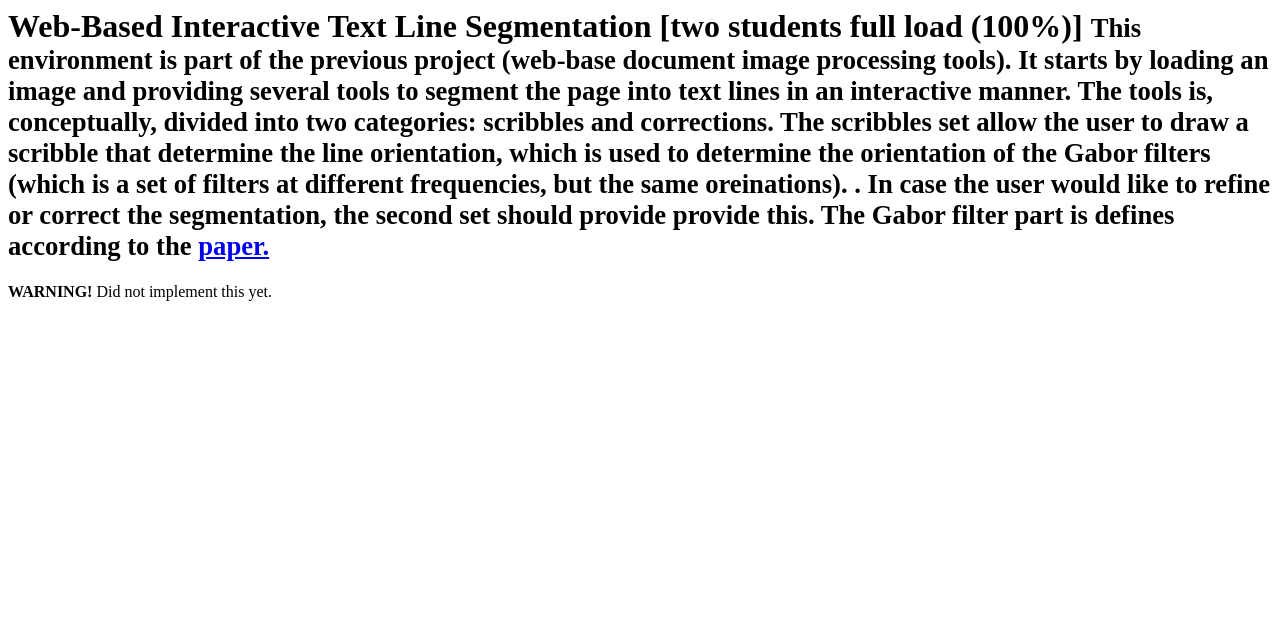
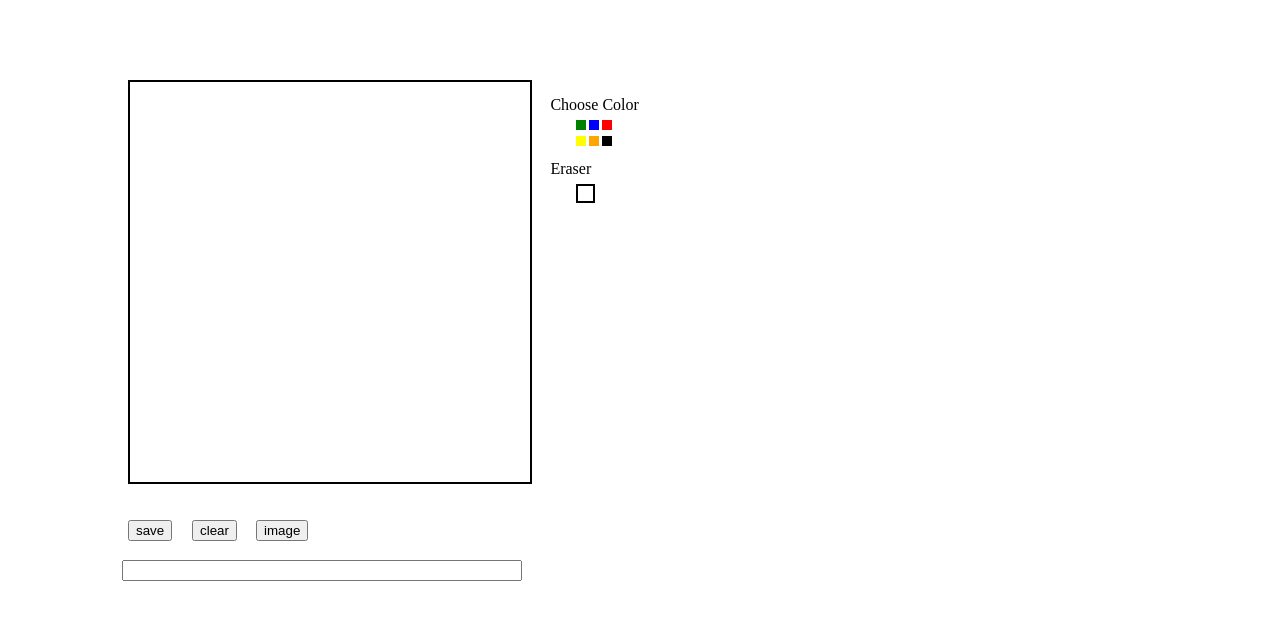
Before and after one commit to Tree151/TIPS-GT, a plain HTML site: page src/app/app.component.html in a window 1280 px wide. Drawn offline with Linux system fonts and the light colour scheme.

Commit message:
Add files via upload

```diff
--- a/src/app/app.component.html
+++ b/src/app/app.component.html
@@ -1,8 +1,18 @@
 <app-header></app-header>
-<div class="well">
-  <div class="page-header">
-    <h1>Web-Based Interactive Text Line Segmentation [two students full load (100%)]
-      <small>This environment is part of the previous project (web-base document image processing tools). It starts by loading an image and providing several tools to segment the page into text lines in an interactive manner. The tools is, conceptually, divided into two categories: scribbles and corrections. The scribbles set allow the user to draw a scribble that determine the line orientation, which is used to determine the orientation of the Gabor filters (which is a set of filters at different frequencies, but the same oreinations). . In case the user would like to refine or correct the segmentation, the second set should provide provide this. The Gabor filter part is defines according to the <a href="https://www.cs.bgu.ac.il/~tiip171/wiki.files/InteractiveSegmentation.pdf">paper.</a></small></h1>
-  </div>
-</div>
-<div class="alert alert-danger alert-dismissible" role="alert"><strong>WARNING!</strong> Did not implement this yet.</div>
+<body onload="init()">
+    <canvas id="can" width="400" height="400" style="position:absolute;top:10%;left:10%;border:2px solid;background-color:white;"></canvas>
+    <div style="position:absolute;top:12%;left:43%;">Choose Color</div>
+    <div style="position:absolute;top:15%;left:45%;width:10px;height:10px;background:green;" id="green" onclick="color(this)"></div>
+    <div style="position:absolute;top:15%;left:46%;width:10px;height:10px;background:blue;" id="blue" onclick="color(this)"></div>
+    <div style="position:absolute;top:15%;left:47%;width:10px;height:10px;background:red;" id="red" onclick="color(this)"></div>
+    <div style="position:absolute;top:17%;left:45%;width:10px;height:10px;background:yellow;" id="yellow" onclick="color(this)"></div>
+    <div style="position:absolute;top:17%;left:46%;width:10px;height:10px;background:orange;" id="orange" onclick="color(this)"></div>
+    <div style="position:absolute;top:17%;left:47%;width:10px;height:10px;background:black;" id="black" onclick="color(this)"></div>
+    <div style="position:absolute;top:20%;left:43%;">Eraser</div>
+    <div style="position:absolute;top:23%;left:45%;width:15px;height:15px;background:white;border:2px solid;" id="white" onclick="color(this)"></div>
+    <img id="canvasimg" style="position:absolute;top:10%;left:57%;" >
+    <input type="button" value="image" id="imag" size="23" onclick="chooseimage()" style="position:absolute;top:65%;left:20%;">
+    <input type="button" value="save" id="btn" size="30" onclick="save()" style="position:absolute;top:65%;left:10%;">
+    <input type="button" value="clear" id="clr" size="23" onclick="erase()" style="position:absolute;top:65%;left:15%;">
+    <input type="text" id="mytext" style="position:absolute;top:70%;left:9.5%;width:30em;"/>
+</body>
```
